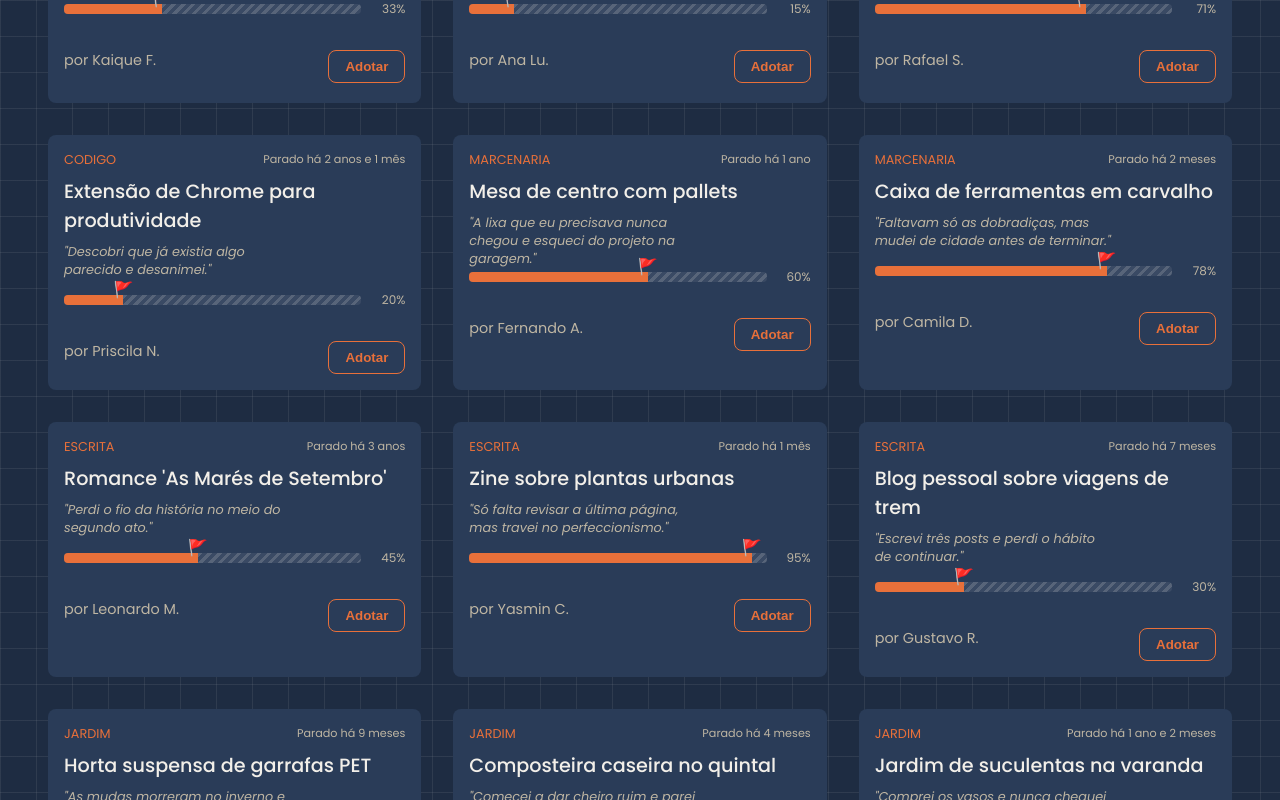
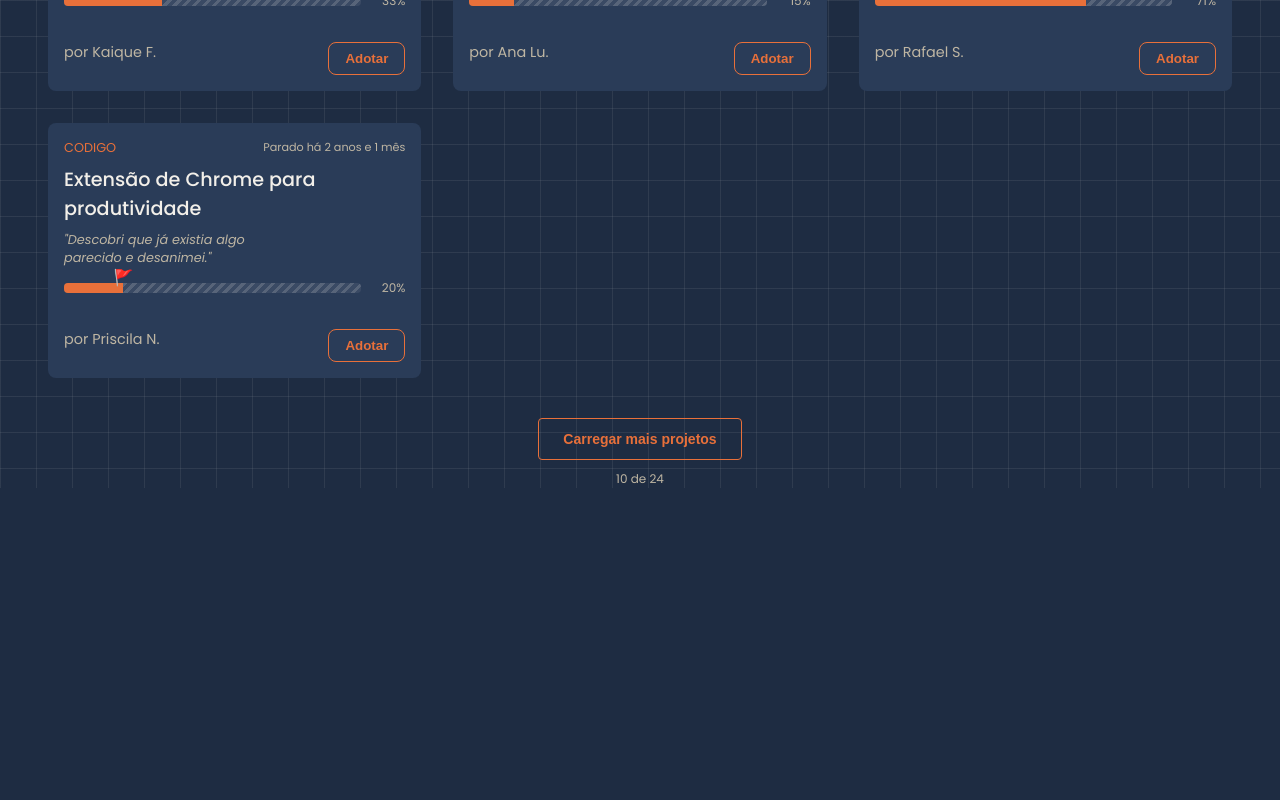
Before and after one commit to SBrunoli/Projeto-Inacabados, a React (Vite) app: page / in a window 1280 px wide. Shown: the part 1620-2420 px from the top of the page. After the commit the page ends 2108 px from the top, so only its background shows below. Built offline with nearby package versions, Linux system fonts and the light colour scheme; data requests are answered from the project's data file.

Commit message:
feat: adiciona paginação 'carregar mais' no Projects

```diff
--- a/src/components/Projects/Projects.module.css
+++ b/src/components/Projects/Projects.module.css
@@ -1,10 +1,46 @@
 .project {
   width: 100%;
+  padding: 0 3rem;
+}
+
+.project__grid {
+  width: 100%;
   min-height: 32rem;
-  padding: 0 3rem;
 
   display: grid;
   grid-template-columns: repeat(auto-fit, minmax(300px, 1fr));
-  grid-template-rows: repeat(auto-fit, minmax(230px, 1fr));
   gap: 2rem;
 }
+
+.project__footer {
+  display: flex;
+  flex-direction: column;
+  align-items: center;
+  gap: 10px;
+  margin-top: 2.5rem;
+}
+
+.project__loadMore {
+  background: transparent;
+  border: 1px solid var(--color-primary);
+  color: var(--color-primary);
+  padding: 12px 24px;
+  border-radius: 4px;
+  font-size: 14px;
+  font-weight: 600;
+  cursor: pointer;
+  transition:
+    background 0.15s ease,
+    color 0.15s ease;
+}
+
+.project__loadMore:hover {
+  background: var(--color-primary);
+  color: var(--color-text-on-primary);
+}
+
+.project__counter {
+  font-family: var(--font-mono);
+  font-size: 12px;
+  color: var(--color-text-secondary);
+}
--- a/src/components/Projects/Projects.tsx
+++ b/src/components/Projects/Projects.tsx
@@ -12,10 +12,14 @@ interface Project {
   reason: string;
 }
 
+const INITIAL_VISIBLE = 10;
+const LOAD_STEP = 10;
+
 function Projects() {
   const [projects, setProjects] = useState<Project[]>([]);
   const [error, setError] = useState<Error | null>(null);
   const [loading, setLoading] = useState<boolean>(true);
+  const [visibleCount, setVisibleCount] = useState(INITIAL_VISIBLE);
 
   //requisition to fetch projects from the API
   useEffect(() => {
@@ -34,11 +38,31 @@ function Projects() {
   if (loading) return <p>Carregando projetos...</p>;
   if (error) return <p>Erro: {error.message}</p>;
 
+  const visibleProjects = projects.slice(0, visibleCount);
+  const hasMore = visibleCount < projects.length;
+
+  const handleLoadMore = () => {
+    setVisibleCount((current) => current + LOAD_STEP);
+  };
+
   return (
     <div className={styles.project}>
-      {projects.map((project) => (
-        <ProjectCard key={project.id} project={project} />
-      ))}
+      <div className={styles.project__grid}>
+        {visibleProjects.map((project) => (
+          <ProjectCard key={project.id} project={project} />
+        ))}
+      </div>
+
+      {hasMore && (
+        <div className={styles.project__footer}>
+          <button className={styles.project__loadMore} onClick={handleLoadMore}>
+            Carregar mais projetos
+          </button>
+          <span className={styles.project__counter}>
+            {visibleCount} de {projects.length}
+          </span>
+        </div>
+      )}
     </div>
   );
 }
```
